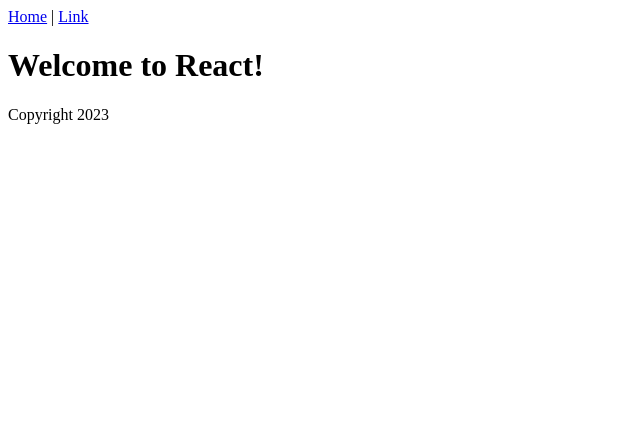
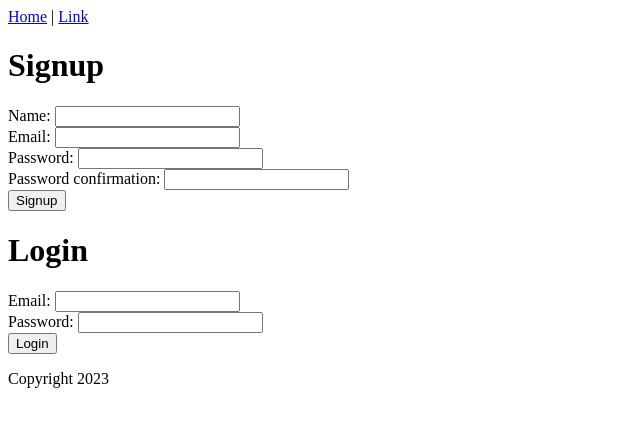
Before and after one commit to makbusher/board-game-frontend, a React (Vite) app: page / in a window 1280 px wide. Shown: the top 426 px of the page, without its empty margins (0-640 px from the left). Built offline with nearby package versions, Linux system fonts and the light colour scheme.

Commit message:
add signup and login

```diff
--- a/src/App.jsx
+++ b/src/App.jsx
@@ -1,12 +1,14 @@
 import { Header } from "./Header";
 import { Content } from "./Content";
 import { Footer } from "./Footer";
+import { Login } from "./Login";
 
 function App() {
   return (
     <div>
       <Header />
       <Content />
+      <Login />
       <Footer />
     </div>
   );
--- a/src/Content.jsx
+++ b/src/Content.jsx
@@ -1,7 +1,9 @@
+import { Signup } from "./Signup";
+
 export function Content() {
   return (
     <div>
-      <h1>Welcome to React!</h1>
+      <Signup />
     </div>
   );
 }
--- /dev/null
+++ b/src/Login.jsx
@@ -0,0 +1,50 @@
+import axios from "axios";
+import { useState } from "react";
+
+const jwt = localStorage.getItem("jwt");
+if (jwt) {
+  axios.defaults.headers.common["Authorization"] = `Bearer ${jwt}`;
+}
+
+export function Login() {
+  const [errors, setErrors] = useState([]);
+
+  const handleSubmit = (event) => {
+    event.preventDefault();
+    setErrors([]);
+    const params = new FormData(event.target);
+    axios
+      .post("http://localhost:3000/sessions.json", params)
+      .then((response) => {
+        console.log(response.data);
+        axios.defaults.headers.common["Authorization"] = "Bearer " + response.data.jwt;
+        localStorage.setItem("jwt", response.data.jwt);
+        event.target.reset();
+        window.location.href = "/"; // Change this to hide a modal, redirect to a specific page, etc.
+      })
+      .catch((error) => {
+        console.log(error.response);
+        setErrors(["Invalid email or password"]);
+      });
+  };
+
+  return (
+    <div id="login">
+      <h1>Login</h1>
+      <ul>
+        {errors.map((error) => (
+          <li key={error}>{error}</li>
+        ))}
+      </ul>
+      <form onSubmit={handleSubmit}>
+        <div>
+          Email: <input name="email" type="email" />
+        </div>
+        <div>
+          Password: <input name="password" type="password" />
+        </div>
+        <button type="submit">Login</button>
+      </form>
+    </div>
+  );
+}
--- /dev/null
+++ b/src/Signup.jsx
@@ -0,0 +1,49 @@
+import axios from "axios";
+import { useState } from "react";
+
+export function Signup() {
+  const [errors, setErrors] = useState([]);
+
+  const handleSubmit = (event) => {
+    event.preventDefault();
+    setErrors([]);
+    const params = new FormData(event.target);
+    axios
+      .post("http://localhost:3000/users.json", params)
+      .then((response) => {
+        console.log(response.data);
+        event.target.reset();
+        window.location.href = "/"; // Change this to hide a modal, redirect to a specific page, etc.
+      })
+      .catch((error) => {
+        console.log(error.response.data.errors);
+        setErrors(error.response.data.errors);
+      });
+  };
+
+  return (
+    <div id="signup">
+      <h1>Signup</h1>
+      <ul>
+        {errors.map((error) => (
+          <li key={error}>{error}</li>
+        ))}
+      </ul>
+      <form onSubmit={handleSubmit}>
+        <div>
+          Name: <input name="name" type="text" />
+        </div>
+        <div>
+          Email: <input name="email" type="email" />
+        </div>
+        <div>
+          Password: <input name="password" type="password" />
+        </div>
+        <div>
+          Password confirmation: <input name="password_confirmation" type="password" />
+        </div>
+        <button type="submit">Signup</button>
+      </form>
+    </div>
+  );
+}
```
